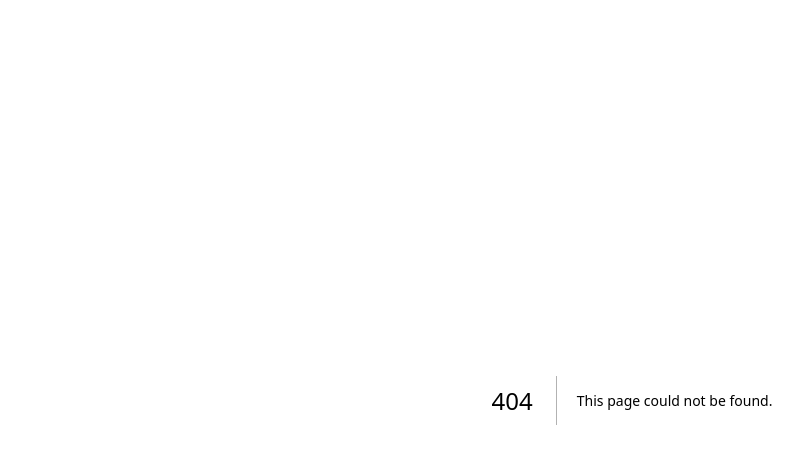
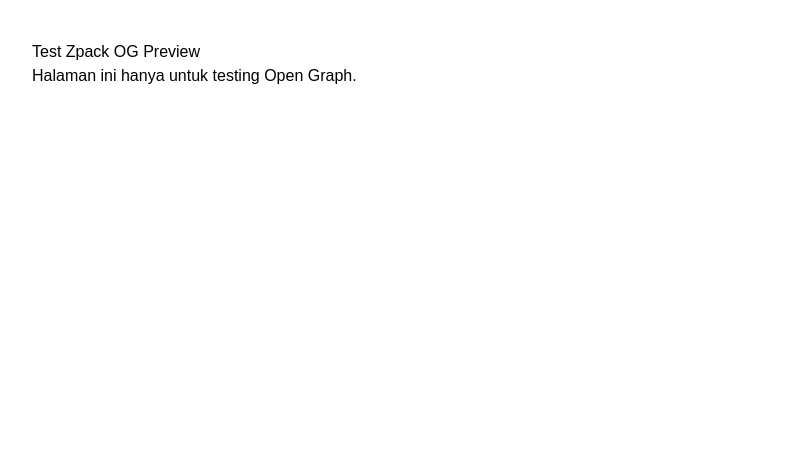
Before and after one commit to azizsky/zpack-digital-invitation, a Next.js app: page /test-og in a window 1280 px wide. Before the commit this address had no page. Shown: the top 464 px of the page, without its empty margins (8-811 px from the left). Built offline with nearby package versions, Linux system fonts and the light colour scheme.

Commit message:
final test og static fiile

```diff
--- /dev/null
+++ b/app/test-og/page.tsx
@@ -0,0 +1,35 @@
+import type { Metadata } from "next";
+
+export const metadata: Metadata = {
+  title: "Test Zpack Preview",
+  description: "Test WhatsApp Open Graph Preview",
+  openGraph: {
+    title: "Test Zpack Preview",
+    description: "Test WhatsApp Open Graph Preview",
+    url: "https://zpack-digital-invitation.zpack.workers.dev/test-og",
+    siteName: "Zpack Digital Invitation",
+    type: "website",
+    images: [
+      {
+        url: "https://zpack-digital-invitation.zpack.workers.dev/wedding/latif-nanda/opengraph-image",
+        width: 1200,
+        height: 630,
+        alt: "Test Zpack Preview",
+      },
+    ],
+  },
+};
+
+export default function TestOGPage() {
+  return (
+    <main
+      style={{
+        padding: "40px",
+        fontFamily: "Arial, sans-serif",
+      }}
+    >
+      <h1>Test Zpack OG Preview</h1>
+      <p>Halaman ini hanya untuk testing Open Graph.</p>
+    </main>
+  );
+}
```
